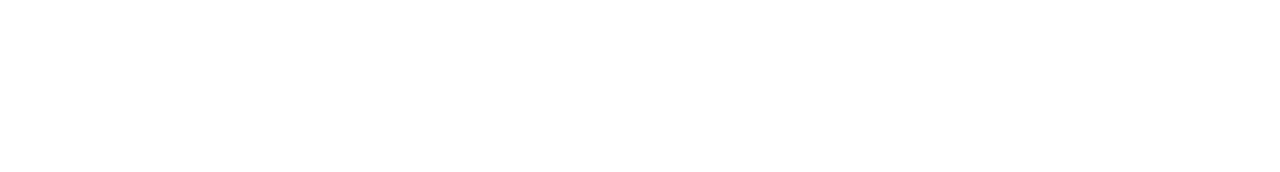
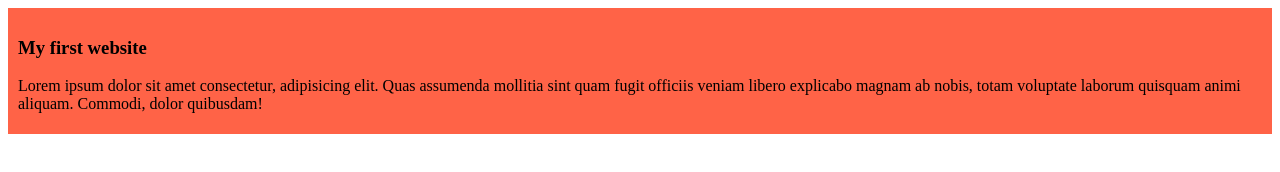
Before and after one commit to Shanto37/my-simple-website, a plain HTML site: page index.html in a window 1280 px wide. Drawn offline with Linux system fonts and the light colour scheme.

Commit message:
added the first blod

```diff
--- a/index.html
+++ b/index.html
@@ -4,8 +4,11 @@
     <meta charset="UTF-8">
     <meta name="viewport" content="width=device-width, initial-scale=1.0">
     <title>My simple website</title>
+    <link rel="stylesheet" href="style/blog.css">
 </head>
-<body>
-
+<body><div>
+    <h3>My first website</h3>
+    <p>Lorem ipsum dolor sit amet consectetur, adipisicing elit. Quas assumenda mollitia sint quam fugit officiis veniam libero explicabo magnam ab nobis, totam voluptate laborum quisquam animi aliquam. Commodi, dolor quibusdam!</p>
+</div>
 </body>
 </html>
--- /dev/null
+++ b/style/blog.css
@@ -0,0 +1,5 @@
+div{
+    background-color: tomato;
+    padding: 10px;
+    padding-bottom: 5px;
+}
```
